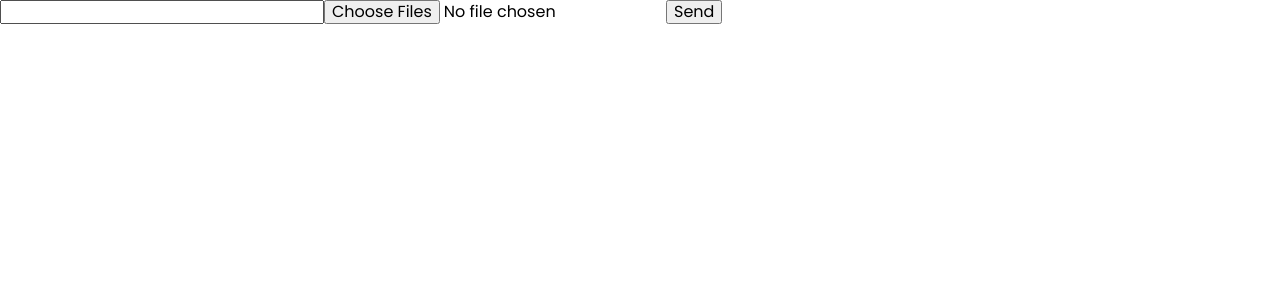
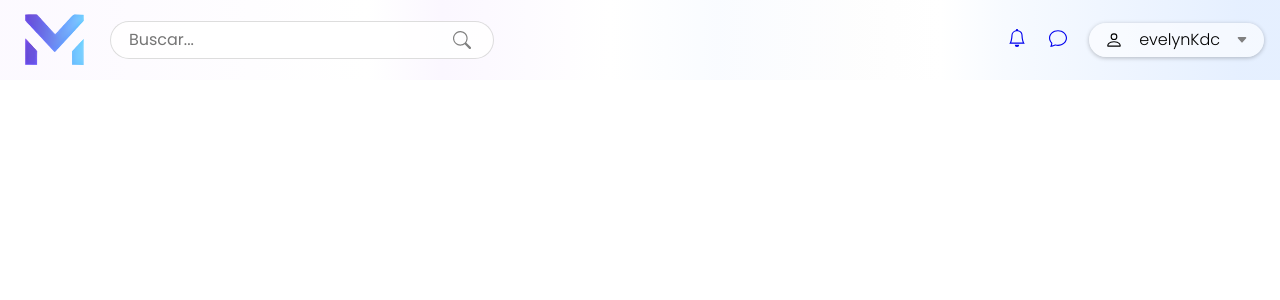
Before and after one commit to evelynKdc/Mowton-client, a React (Vite) app: page / in a window 1280 px wide. Shown: the top 300 px of the page. Built offline with nearby package versions, Linux system fonts and the light colour scheme.

Commit message:
feat: Add nav component

```diff
--- a/src/components/nav/Nav.jsx
+++ b/src/components/nav/Nav.jsx
@@ -1,20 +1,20 @@
-import logo from "../../assets/mowtonLetra.png";
-
+import logo from "../../assets/iconLogo.png";
+import "./nav.css"
 export const Nav = () => {
   return (
-    <div className="grid grid-cols-3 p-6">
-      <div className="flex self-center justify-center items-center  gap-4">
-        <a href="/">
+    <nav className="navContainer">
+      <div className="groupSearchLogo">
+        <a href="/" className="linkLogo">
           <img src={logo} alt="Mowton logo" className="h-max" />
         </a>
-        <div className="flex items-center rounded-lg border border-slate-200 h-fit ">
-          <input type="search" className="outline-none px-2 bg-transparent" />
-          <button type="submit" className="rounded-r-md bg-slate-200 p-2">
+        <div className="searchContainer">
+          <input type="search" className="inputSearch" placeholder="Buscar..."/>
+          <button type="submit" className="btnSearch">
             <svg
               xmlns="http://www.w3.org/2000/svg"
               width="18"
               height="18"
-              fill="currentColor"
+              fill="gray"
               className="bi bi-search"
               viewBox="0 0 16 16"
             >
@@ -23,22 +23,9 @@ export const Nav = () => {
           </button>
         </div>
       </div>
-      <div className="self-center justify-center grid place-content-center">
-        <a href="/" className="p-2 hover:shadow-2xl rounded-full ">
-          <svg
-            xmlns="http://www.w3.org/2000/svg"
-            width="22"
-            height="22"
-            fill="currentColor"
-            className="bi bi-house"
-            viewBox="0 0 16 16"
-          >
-            <path d="M8.707 1.5a1 1 0 0 0-1.414 0L.646 8.146a.5.5 0 0 0 .708.708L2 8.207V13.5A1.5 1.5 0 0 0 3.5 15h9a1.5 1.5 0 0 0 1.5-1.5V8.207l.646.647a.5.5 0 0 0 .708-.708L13 5.793V2.5a.5.5 0 0 0-.5-.5h-1a.5.5 0 0 0-.5.5v1.293L8.707 1.5ZM13 7.207V13.5a.5.5 0 0 1-.5.5h-9a.5.5 0 0 1-.5-.5V7.207l5-5 5 5Z" />
-          </svg>
-        </a>
-      </div>
-      <div className="self-center flex justify-end items-center gap-4">
-        <a href="">
+
+      <div className="groupUserOptions">
+        <a href="#" className="linkNotification">
           <svg
             xmlns="http://www.w3.org/2000/svg"
             width="18"
@@ -50,7 +37,7 @@ export const Nav = () => {
             <path d="M8 16a2 2 0 0 0 2-2H6a2 2 0 0 0 2 2zM8 1.918l-.797.161A4.002 4.002 0 0 0 4 6c0 .628-.134 2.197-.459 3.742-.16.767-.376 1.566-.663 2.258h10.244c-.287-.692-.502-1.49-.663-2.258C12.134 8.197 12 6.628 12 6a4.002 4.002 0 0 0-3.203-3.92L8 1.917zM14.22 12c.223.447.481.801.78 1H1c.299-.199.557-.553.78-1C2.68 10.2 3 6.88 3 6c0-2.42 1.72-4.44 4.005-4.901a1 1 0 1 1 1.99 0A5.002 5.002 0 0 1 13 6c0 .88.32 4.2 1.22 6z" />
           </svg>
         </a>
-        <a href="">
+        <a href="#" className="linkMessage">
           <svg
             xmlns="http://www.w3.org/2000/svg"
             width="18"
@@ -62,7 +49,7 @@ export const Nav = () => {
             <path d="M2.678 11.894a1 1 0 0 1 .287.801 10.97 10.97 0 0 1-.398 2c1.395-.323 2.247-.697 2.634-.893a1 1 0 0 1 .71-.074A8.06 8.06 0 0 0 8 14c3.996 0 7-2.807 7-6 0-3.192-3.004-6-7-6S1 4.808 1 8c0 1.468.617 2.83 1.678 3.894zm-.493 3.905a21.682 21.682 0 0 1-.713.129c-.2.032-.352-.176-.273-.362a9.68 9.68 0 0 0 .244-.637l.003-.01c.248-.72.45-1.548.524-2.319C.743 11.37 0 9.76 0 8c0-3.866 3.582-7 8-7s8 3.134 8 7-3.582 7-8 7a9.06 9.06 0 0 1-2.347-.306c-.52.263-1.639.742-3.468 1.105z" />
           </svg>
         </a>
-        <a href="" className="flex gap-3 items-center bg-light-dark py-1 px-4 rounded-full">
+        <button className="toggleUser">
           <svg
             xmlns="http://www.w3.org/2000/svg"
             width="18"
@@ -70,14 +57,22 @@ export const Nav = () => {
             fill="currentColor"
             className="bi bi-person"
             viewBox="0 0 16 16"
-            >
+          >
             <path d="M8 8a3 3 0 1 0 0-6 3 3 0 0 0 0 6Zm2-3a2 2 0 1 1-4 0 2 2 0 0 1 4 0Zm4 8c0 1-1 1-1 1H3s-1 0-1-1 1-4 6-4 6 3 6 4Zm-1-.004c-.001-.246-.154-.986-.832-1.664C11.516 10.68 10.289 10 8 10c-2.29 0-3.516.68-4.168 1.332-.678.678-.83 1.418-.832 1.664h10Z" />
           </svg>
-            <span>User</span>
-        </a>
+          <span className="userNameTxt">evelynKdc</span>
+          <svg
+            xmlns="http://www.w3.org/2000/svg"
+            width="12"
+            height="12"
+            fill="gray"
+            className="bi bi-caret-down-fill"
+            viewBox="0 0 16 16"
+          >
+            <path d="M7.247 11.14 2.451 5.658C1.885 5.013 2.345 4 3.204 4h9.592a1 1 0 0 1 .753 1.659l-4.796 5.48a1 1 0 0 1-1.506 0z" />
+          </svg>
+        </button>
       </div>
-
-      {/* <span className="text-3xl font-bold underline">Donde las líneas de código crean conexiones poderosas</span>  */}
-    </div>
+    </nav>
   );
 };
--- /dev/null
+++ b/src/components/nav/nav.css
@@ -0,0 +1,62 @@
+.navContainer{
+    width: 100%;
+    height: 10vh;
+    background: linear-gradient(270deg, rgba(215, 231, 255, 0.64) 3.11%, rgba(227, 238, 255, 0.28) 21.61%, rgba(255, 255, 255, 0.00) 26.48%, rgba(252, 252, 252, 0.53) 32.81%, rgba(244, 248, 255, 0.53) 44.02%, rgba(255, 255, 255, 0.49) 52.3%, rgba(244, 233, 255, 0.37) 65.45%, rgba(255, 255, 255, 0.34) 71.29%, rgba(244, 234, 255, 0.26) 96.62%);
+    display: flex;
+    padding: .6rem 1rem;
+
+    justify-content: space-between;
+}
+.groupSearchLogo{
+    display: flex;
+    gap: 1rem;
+    align-items: center;
+}
+.linkLogo{
+    height: 100%;
+}
+.linkLogo img{
+    height: 100%;
+}
+
+.searchContainer{
+    display: flex;
+    align-items: center;
+    border-radius: var(--borderRadiusRegular);
+    background: rgba(255, 255, 255, 0.8);
+    padding: .5rem 1rem;
+    border: .5px solid rgb(88, 88, 88, .2);
+}
+
+.inputSearch{
+    border: none;
+    background: transparent;
+    outline: none;
+
+}
+
+
+.btnSearch{
+    background: transparent;
+    border: none;
+    display: grid;
+    place-content: center;
+}
+
+.groupUserOptions{
+    display: flex;
+    gap: 1.4rem;
+    align-items: center;
+}
+
+.toggleUser{
+    display: flex;
+    align-items: center;
+    gap: 1rem;
+    background: rgb(255, 255, 255, .6);
+    border: none;
+    border-radius: var(--borderRadiusRegular);
+    padding: .5rem 1rem;
+    box-shadow: 0px 1px 4px 0px rgba(0, 0, 0, 0.25);
+    font-weight: 300;
+}
--- a/src/pages/HomePage.jsx
+++ b/src/pages/HomePage.jsx
@@ -1,8 +1,8 @@
 
-import { PostFiler } from '../components/PostFiler'
+import { Nav } from '../components/nav/Nav'
 
 export const HomePage = () => {
   return (
-    <PostFiler/>
+    <Nav/>
   )
 }
```
Also changed, not shown: src/assets/iconLogo.png (added).
